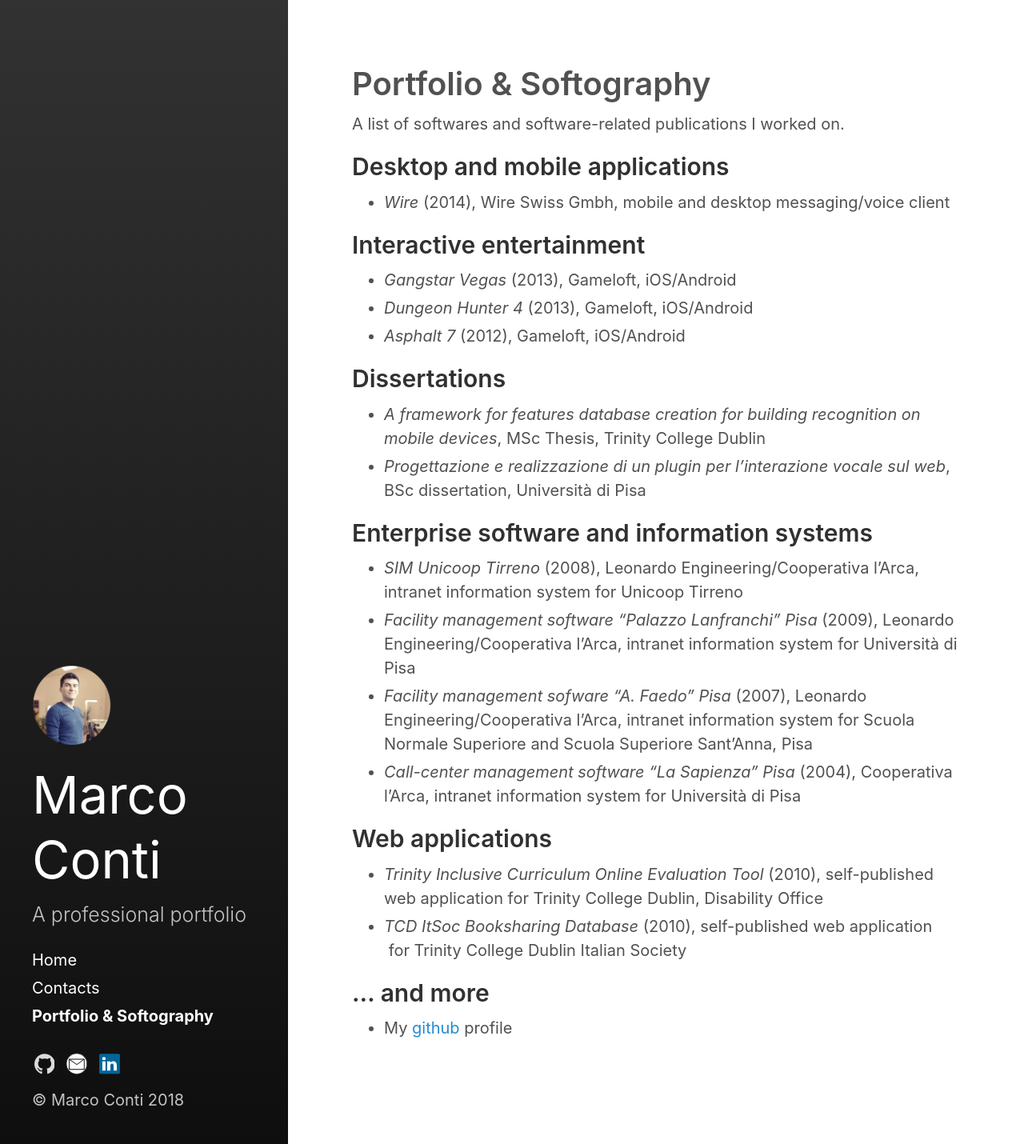
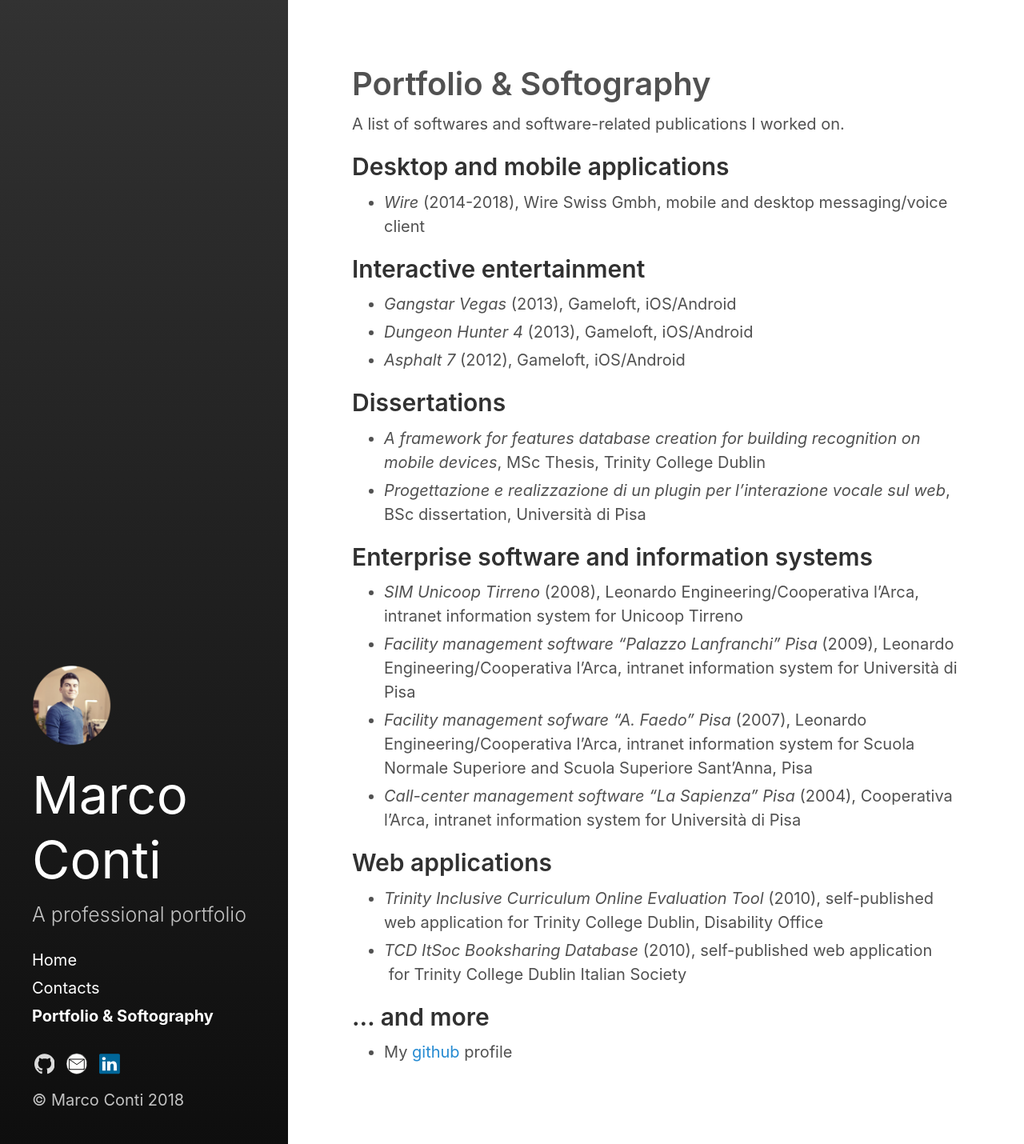
Before and after one commit to marcoconti83/marcoconti83.github.io, a Jekyll site: the page built from softography.md, in a window 1280 px wide. Shown: the whole page at 80% size. Built offline with Jekyll 4.4.1, drawn with Linux system fonts in a browser that asks for light colours.

Commit message:
Fixed dates

```diff
--- a/softography.md
+++ b/softography.md
@@ -9,7 +9,7 @@
 
 ## Desktop and mobile applications
 
-- _Wire_ (2014), Wire Swiss Gmbh, mobile and desktop messaging/voice client
+- _Wire_ (2014-2018), Wire Swiss Gmbh, mobile and desktop messaging/voice client
 
 ## Interactive entertainment
 
```
